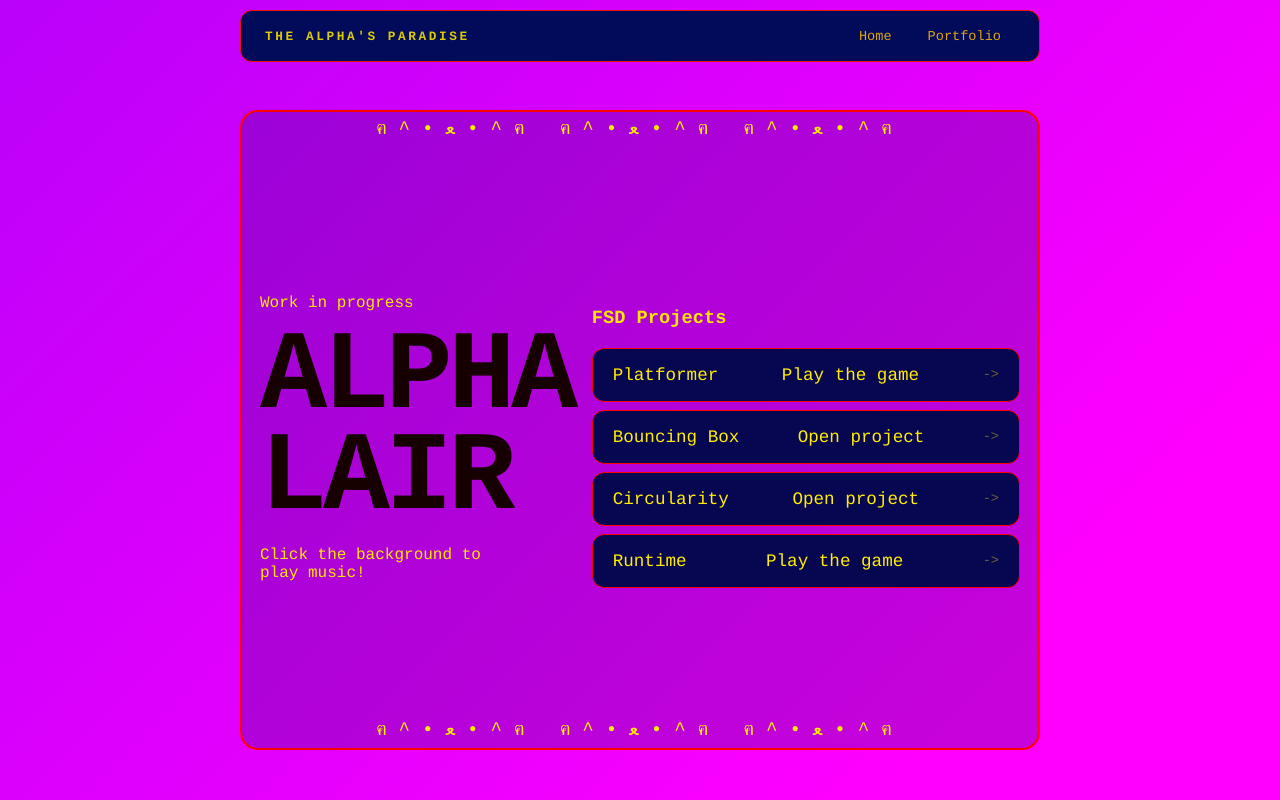
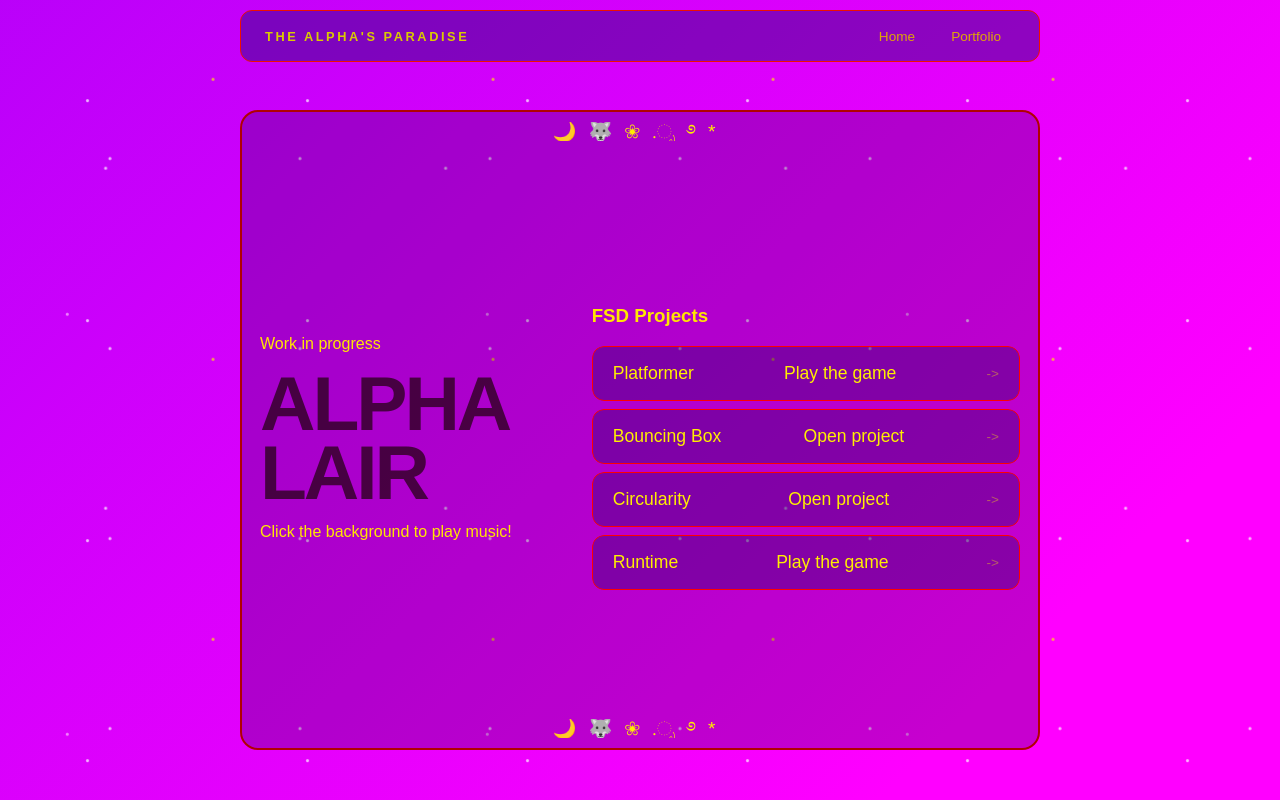
Before and after one commit to Ava-O4/Ava-O4.github.io, a plain HTML site: page portfolio.html in a window 1280 px wide. Drawn offline with Linux system fonts and the light colour scheme.

Commit message:
Add moving stars to background

```diff
--- a/style.css
+++ b/style.css
@@ -18,11 +18,36 @@ body {
 
   color: rgb(255, 230, 1);
   padding: 10px;
-  font-family: Courier, monospace;
+  font-family: fantasy;
 }
+
+body::before {
+  position: fixed;
+  z-index: 0;
+  inset: 0;
+  content: "";
+  opacity: 0.7;
+  pointer-events: none;
+  background-image:
+    radial-gradient(circle at 12% 18%, #fff 0 1px, transparent 2px),
+    radial-gradient(circle at 34% 72%, #ffee00 0 1px, transparent 2px),
+    radial-gradient(circle at 68% 24%, #fff 0 1px, transparent 2px),
+    radial-gradient(circle at 88% 82%, #fff 0 1px, transparent 2px),
+    radial-gradient(circle at 52% 46%, #ffb8ff 0 1px, transparent 2px);
+  background-size:
+    220px 220px,
+    280px 280px,
+    340px 340px,
+    190px 190px,
+    420px 420px;
+  animation: moveStars 18s linear infinite;
+}
+
 #all-contents {
   max-width: 800px;
   margin: auto;
+  position: relative;
+  z-index: 1;
 }
 main {
   display: grid;
@@ -44,12 +69,12 @@ main {
 }
 h2 {
   margin: 0;
-  font-size: clamp(4rem, 10vw, 7rem);
+  font-size: clamp(4rem, 6vw, 7rem);
   line-height: 0.9;
   font-weight: 900;
   letter-spacing: -0.04em;
   text-transform: uppercase;
-  color: #160000;
+  color: #160000ac;
 }
 
 .content > p {
@@ -192,7 +217,7 @@ nav h1 {
   color: #fff;
 }
 nav {
-  background: #020b5a;
+  background: #020b5a60;
   border-color: #ee1000;
 }
 
@@ -219,6 +244,26 @@ nav h1 {
     background-position: 0% 50%;
   }
 }
+
+@keyframes moveStars {
+  from {
+    background-position:
+      0 0,
+      40px 80px,
+      120px 20px,
+      80px 140px,
+      180px 60px;
+  }
+  to {
+    background-position:
+      220px 220px,
+      320px 360px,
+      460px 260px,
+      270px 330px,
+      500px 280px;
+  }
+}
+
 @media (max-width: 680px) {
   main {
     grid-template-columns: 1fr;
@@ -237,9 +282,9 @@ nav h1 {
 .portfolio-main {
   position: relative;
   padding: 34px 18px 18px;
-  border: 2px solid #ff0000;
+  border: 2px solid #b00101;
   border-radius: 18px;
-  background: rgba(2, 11, 90, 0.22);
+  background: rgba(0, 4, 37, 0.22);
 }
 
 .portfolio-main::before,
@@ -258,13 +303,13 @@ nav h1 {
 }
 
 .portfolio-main::before {
-  top: 8px;
-  content: "ฅ^•ﻌ•^ฅ  ฅ^•ﻌ•^ฅ  ฅ^•ﻌ•^ฅ";
+  top: 10px;
+  content: "🌙🐺❀.ೃ࿔*";
 }
 
 .portfolio-main::after {
-  bottom: 8px;
-  content: "ฅ^•ﻌ•^ฅ  ฅ^•ﻌ•^ฅ  ฅ^•ﻌ•^ฅ";
+  bottom: 10px;
+  content: "🌙🐺❀.ೃ࿔*";
 }
 
 .content h1 {
@@ -295,7 +340,7 @@ nav h1 {
   padding: 16px 20px;
   font-size: 1.1rem;
   font-weight: 500;
-  background: #070650;
+  background: #0706504f;
   border: 1px solid #ff0000;
   border-radius: 12px;
   transition:
```
